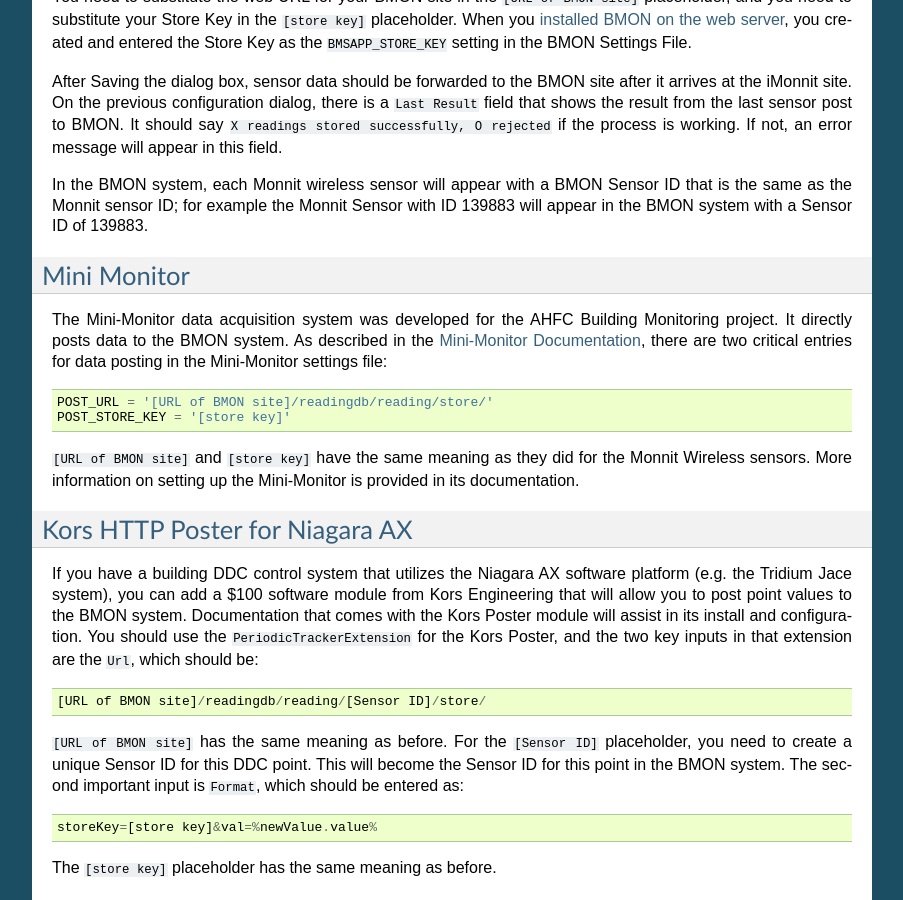
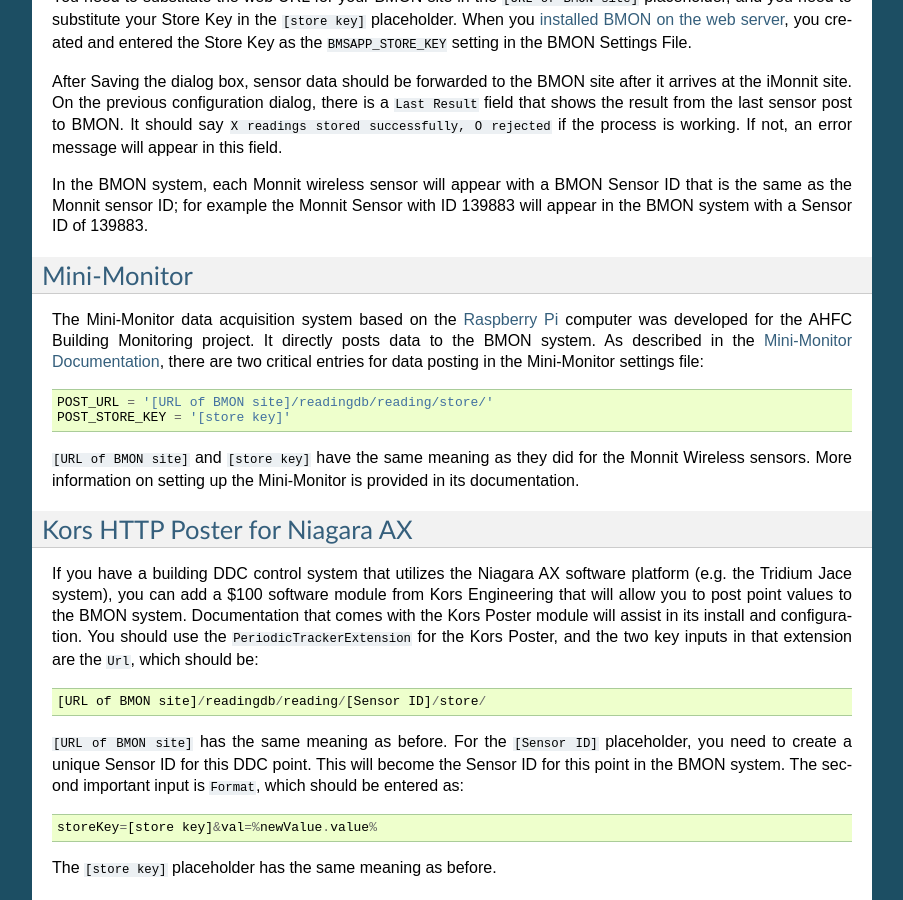
Before and after one commit to alanmitchell/bmon, a Sphinx documentation site: the page built from docs/source/setting-up-sensors-to-post-to-bmon.rst, in a window 1280 px wide and 900 px high, scrolled down 1251 px. Shown: the whole window, without its empty margins (198-1101 px from the left). Built offline with Sphinx 7.4.7, drawn with Linux system fonts in a browser that asks for light colours; some of the changed text lies outside the part shown.

Commit message:
Restructured documentation related to Mini-Monitor.

```diff
--- a/docs/source/calculated-fields.rst
+++ b/docs/source/calculated-fields.rst
@@ -260,7 +260,8 @@
     runtimeInterval: 15
 
 This special runtime function is also useful with Motion or Occupancy
-Sensors and 1-Wire Motor Sensors used with the :ref:`mini-monitor`.
+Sensors and 1-Wire Motor Sensors used with the `Mini-Monitor
+<http://mini-monitor-documentation.readthedocs.io/en/latest/>`_.
 
 Acquiring Building Energy Usage Information from ARIS
 -----------------------------------------------------
--- a/docs/source/index.rst
+++ b/docs/source/index.rst
@@ -83,7 +83,6 @@
    calculated-fields
    periodic-scripts
    archiving-and-analyzing-data-from-the-system
-   mini-monitor
    system-performance-with-high-loading
 
 .. toctree::
--- a/docs/source/setting-up-sensors-to-post-to-bmon.rst
+++ b/docs/source/setting-up-sensors-to-post-to-bmon.rst
@@ -12,10 +12,9 @@
 Specific instructions are provided for:
 
 *  `Monnit Wireless Sensors <http://http://www.monnit.com/>`_
-*  The :ref:`mini-monitor`, a `Raspberry
-   Pi <https://www.raspberrypi.org/>`_ data acquisition system designed
-   for the Alaska Housing Finance Corporation (AHFC) Building Monitoring
-   project.
+*  The `Mini-Monitor <http://mini-monitor-documentation.readthedocs.io/en/latest/>`_,
+   a `Raspberry Pi <https://www.raspberrypi.org/>`_ data acquisition system designed
+   for the Alaska Housing Finance Corporation (AHFC) Building Monitoring project.
 *  `Kors HTTP Poster for Niagara AX <http://www.korsengineering.com/products/http-poster-for-niagara-ax/>`_,
    a software module that allows building control systems utilizing the
    Niagara AX software framework to export data via HTTP Internet
@@ -82,12 +81,15 @@
 Monnit Sensor with ID 139883 will appear in the BMON system with a
 Sensor ID of 139883.
 
-:ref:`Mini Monitor <mini-monitor>`
-----------------------------------
+`Mini-Monitor <http://mini-monitor-documentation.readthedocs.io/en/latest/>`_
+------------------------------------------------------------------------------
 
-The Mini-Monitor data acquisition system was developed for the AHFC
+The Mini-Monitor data acquisition system based on the
+`Raspberry Pi <https://www.raspberrypi.org/>`_ computer was developed
+for the AHFC
 Building Monitoring project. It directly posts data to the BMON system.
-As described in the :ref:`Mini-Monitor Documentation <mini-monitor>`, there
+As described in the `Mini-Monitor Documentation
+<http://mini-monitor-documentation.readthedocs.io/en/latest/>`_, there
 are two critical entries for data posting in the Mini-Monitor settings
 file:
 
@@ -255,7 +257,7 @@
 from one or more sensors. Below are descriptions of those two methods.
 
 Storing One Sensor Reading
---------------------------
+~~~~~~~~~~~~~~~~~~~~~~~~~~
 
 To store one sensor reading, you can make either a GET or a POST HTTP
 request. The URL that the request should be made to is:
@@ -338,7 +340,7 @@
 will be returned.
 
 Storing Multiple Sensor Readings
---------------------------------
+~~~~~~~~~~~~~~~~~~~~~~~~~~~~~~~~
 
 It is possible to post multiple sensor readings to BMON from one or more
 sensors. To do so, an HTTP POST request must be made. The URL to send
--- a/docs/source/system-performance-with-high-loading.rst
+++ b/docs/source/system-performance-with-high-loading.rst
@@ -117,8 +117,8 @@
 every 3 days. When the database is this large, the backup process takes
 approximately 12 minutes. During this time, readings from devices such
 as Monnit wireless sensors and the AHFC DDC building control system will
-be lost. Readings from the mini-monitor systems in the 3-8 plex public
-housing buildings will not be lost, because the mini-monitor system
+be lost. Readings from the Mini-Monitor systems in the 3-8 plex public
+housing buildings will not be lost, because the Mini-Monitor system
 queues up failed readings and tries to send them at a later time.
 
 Web Server Configuration
```
Also changed, not shown: docs/source/adding-buildings-and-sensors.rst (+6 -3 lines), docs/source/mini-monitor.rst (deleted, +0 -22 lines), docs/source/system-administrator-introduction.rst (+0 -8 lines).
